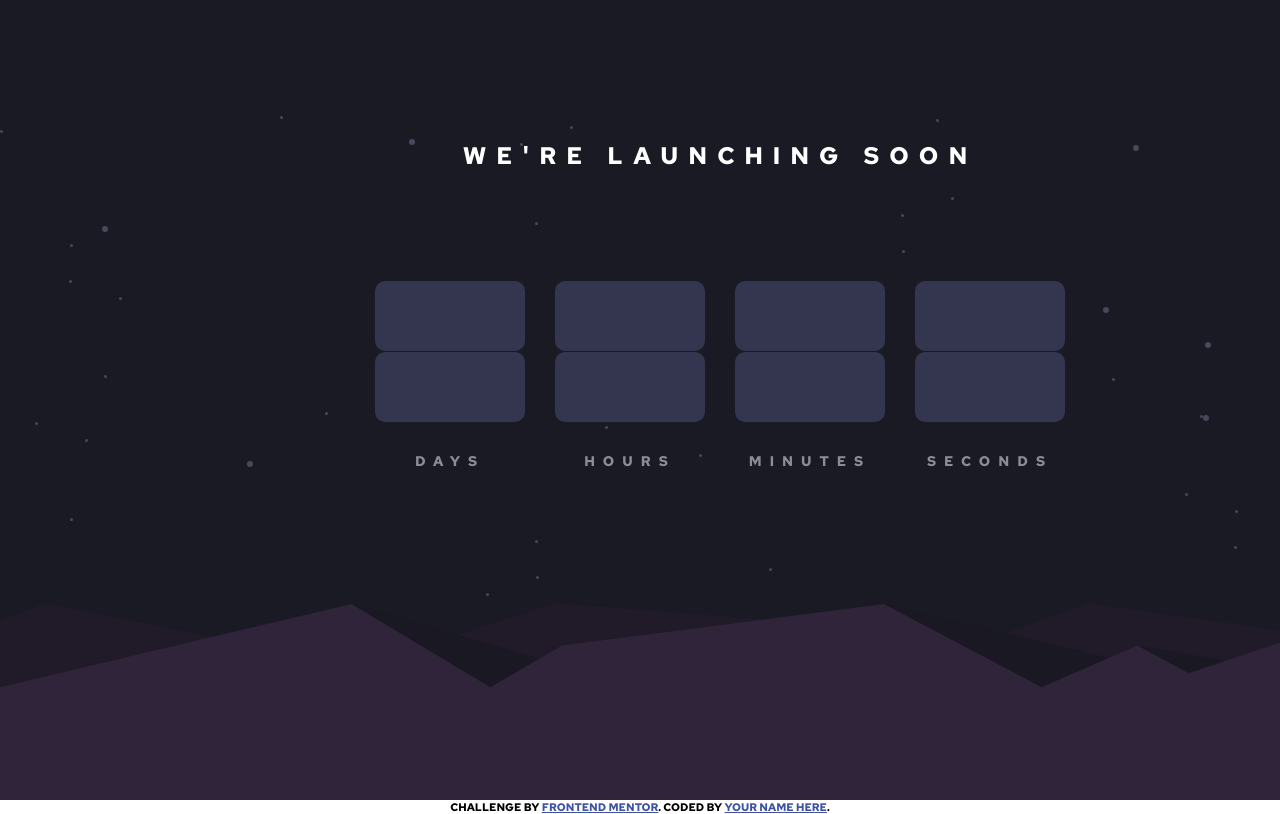
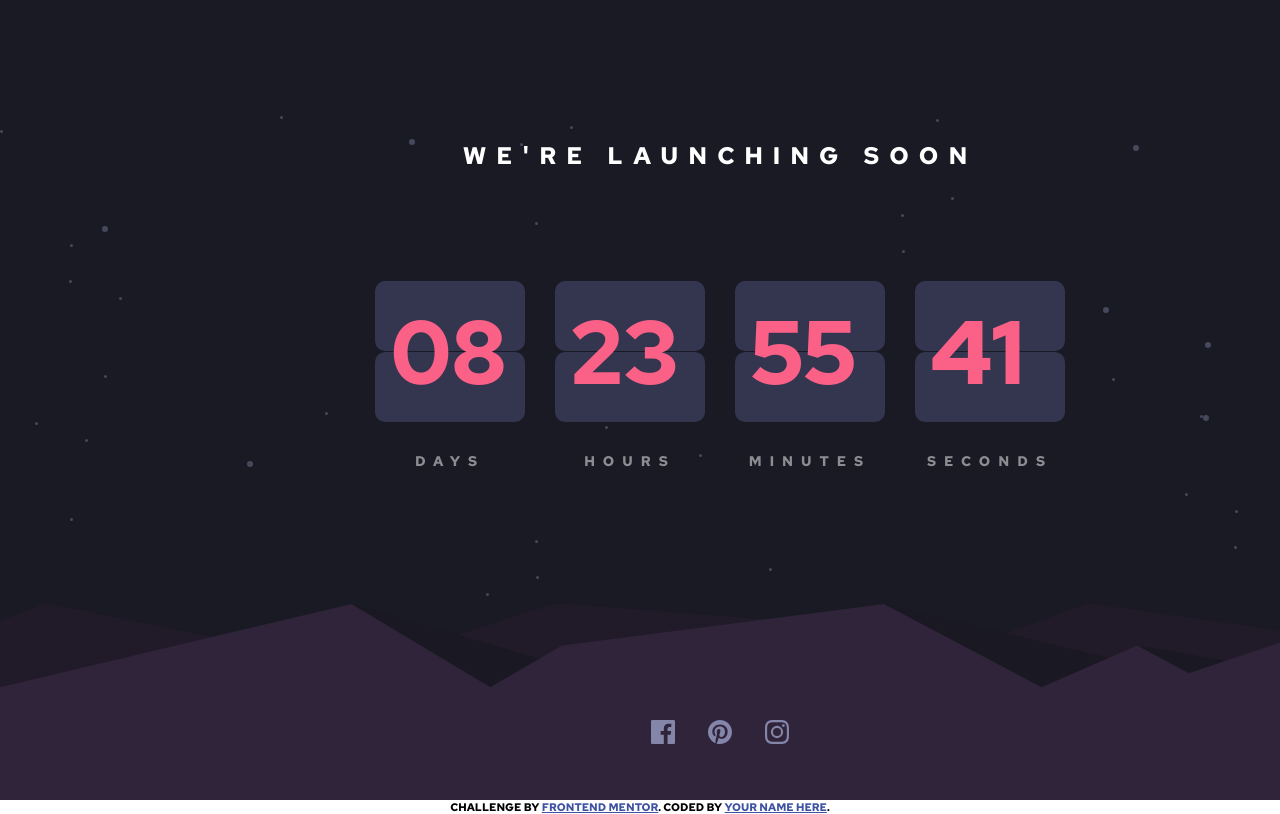
Before and after one commit to UrsulaSpela/launch-countdown-timer, a plain HTML site: page index.html in a window 1280 px wide. Shown: the top 814 px of the page. Drawn offline with Linux system fonts and the light colour scheme.

Commit message:
Add files via upload

```diff
--- a/index.html
+++ b/index.html
@@ -27,7 +27,9 @@
       <div>
         <div class="flip">
           <div class="top-flip"></div>
+          <h3 class="days"></h3>
           <div class="bottom-flip"></div>
+
         </div>
         <h2>Days</h2>
       </div>
@@ -35,6 +37,7 @@
       <div>
         <div class="flip">
           <div class="top-flip"></div>
+          <h3 class="hours"></h3>
           <div class="bottom-flip"></div>
         </div>
         <h2>Hours</h2>
@@ -43,6 +46,7 @@
       <div>
         <div class="flip">
           <div class="top-flip"></div>
+          <h3 class="minutes"></h3>
           <div class="bottom-flip"></div>
         </div>
         <h2>Minutes</h2>
@@ -51,22 +55,25 @@
       <div>
         <div class="flip">
           <div class="top-flip"></div>
+          <h3 class="seconds"></h3>
           <div class="bottom-flip"></div>
         </div>
         <h2>Seconds</h2>
       </div>
     </div>
 
-    <div class="social"></div>
-    <div class="background-stars">
+    <div class="social">
+      <img src="images/icon-facebook.svg" alt="">
+      <img src="images/icon-pinterest.svg" alt="">
+      <img src="images/icon-instagram.svg" alt="">
     </div>
-    <div class="background-hills">
-    </div>
+
   </section>
 
   <div class="attribution">
     Challenge by <a href="https://www.frontendmentor.io?ref=challenge" target="_blank">Frontend Mentor</a>.
     Coded by <a href="#">Your Name Here</a>.
   </div>
+  <script src="script.js"></script>
 </body>
 </html>
--- /dev/null
+++ b/script.js
@@ -0,0 +1,9 @@
+var days = document.querySelector('.days');
+var hours = document.querySelector('.hours');
+var minutes = document.querySelector('.minutes');
+var seconds = document.querySelector('.seconds');
+
+days.innerHTML ="08";
+hours.innerHTML="23";
+minutes.innerHTML="55";
+seconds.innerHTML = "41";
--- a/style.css
+++ b/style.css
@@ -24,9 +24,11 @@ h1{
 .countdown-timer{
     display: flex;
     justify-content: center;
+    margin-bottom: 250px;
 }
 .flip{
     margin: 0 15px;
+    position: relative;
 }
 .top-flip, .bottom-flip{
     height: 70px;
@@ -35,6 +37,14 @@ h1{
     margin-bottom: 1px;
     border-radius: 10px;
 }
+.days, .hours, .minutes, .seconds{
+    position: absolute;
+    left: 15px;
+    bottom: 25px;
+    color: hsl(345, 95%, 68%);
+    font-size: 90px;
+    line-height: 90px;
+}
 .countdown-timer h2{
     color: white;
     font-size: 14px;
@@ -42,16 +52,6 @@ h1{
     opacity: .5;
     margin-top: 30px;
 }
-/* .background-stars{
-    width: 100%;
-    height: 100%;
-    position: absolute;
-    background: url(images/bg-stars.svg) no-repeat;
-    filter: invert();
+.social img{
+    margin: 0 15px;
 }
-.background-hills{
-   width: 100%;
-   height: 100%;
-   background: url(images/pattern-hills.svg) no-repeat;
-   background-position: 0 100%;
-} */
```
